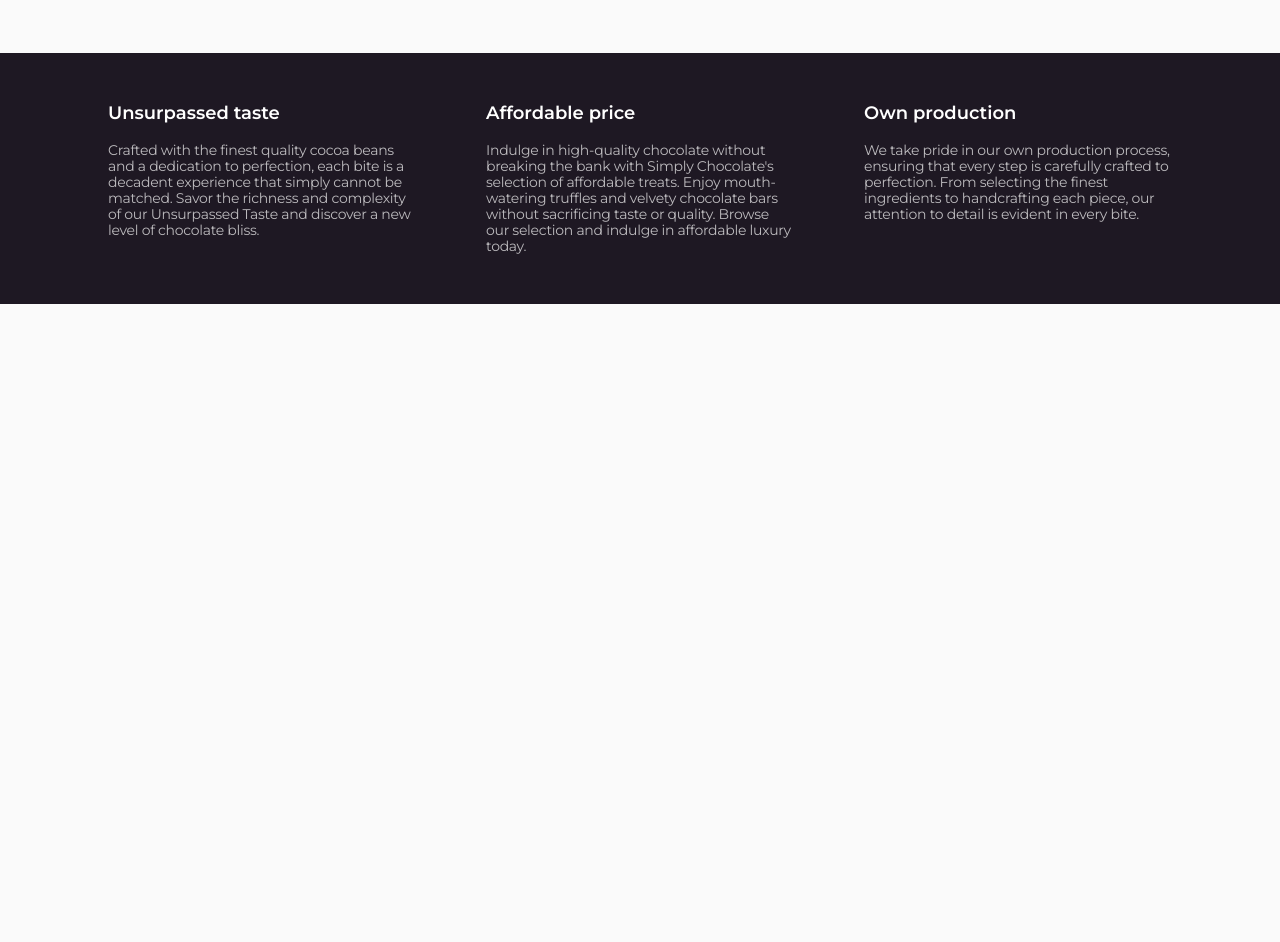
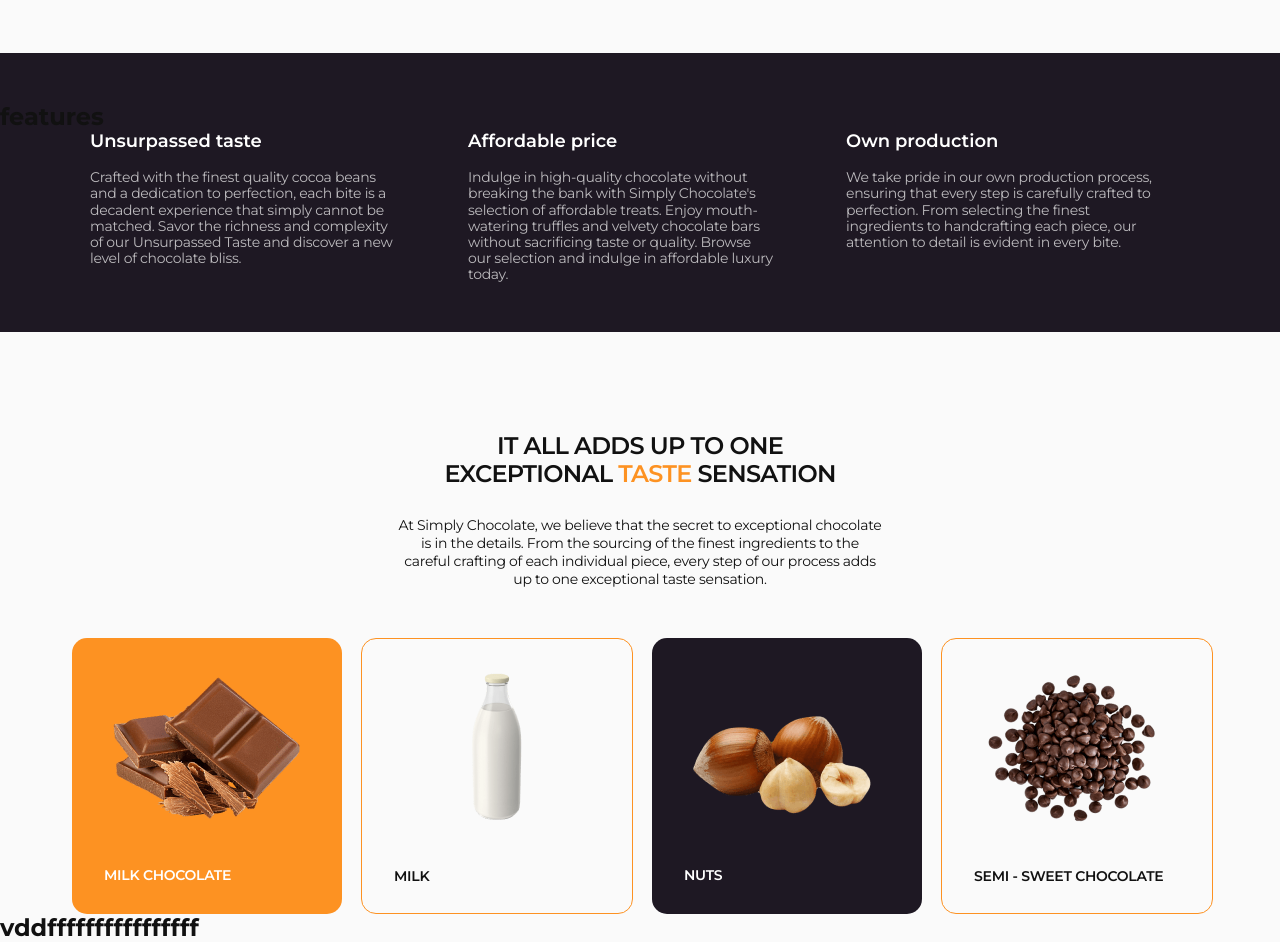
Before and after one commit to Volodymyr-Vozniuk/Chocolate-f113, a plain HTML site: page index.html in a window 1280 px wide. Shown: the part 700-1642 px from the top of the page. Before the commit the page ends 1104 px from the top, so only its background shows below. Drawn offline with nearby package versions, Linux system fonts and the light colour scheme.

Commit message:
add section ingredients

```diff
--- a/css/styles.css
+++ b/css/styles.css
@@ -26,6 +26,12 @@
 }
 image {
   display: block;
+}
+
+.container {
+  width: 1136px;
+  margin: 0 auto;
+  padding: 0 32px;
 }
 
 .header-logo {
@@ -60,7 +66,8 @@
 .header-nav {
   display: flex;
   align-items: center;
-  padding: 28px 32px;
+  padding: 28px 0;
+  width: 1136px;
 }
 
 .header-sicial-list,
@@ -75,7 +82,7 @@
 .hero-section {
   background: #1e1823;
   border-radius: 30px;
-  padding: 375px 72px 46px 72px;
+  padding: 381px 72px 40px 72px;
 }
 
 .hero-title {
@@ -128,20 +135,30 @@
 }
 
 .hero-main {
+  width: 1056px;
   display: flex;
   flex-direction: column;
 }
 
 /* -----features-section----- */
 
+.visually-hidden {
+  position: absolute;
+  width: 1px;
+  height: 1px;
+  margin: -1px;
+  border: 0;
+  padding: 0;
+}
+
 .features-section {
   background: #1e1823;
-  margin: 72px 0 100px 0;
-  padding: 50px;
+  margin-top: 72px;
+  padding: 50px 0;
 }
 
 .features-container {
-  display: flex;
+  width: 1100px;
 }
 
 .features-list {
@@ -167,3 +184,69 @@
   max-width: 308px;
   width: calc((100% - 140px) / 3);
 }
+
+/* ------------ingredients-------- */
+
+.ingredients- section {
+}
+
+.ingredients-title {
+  font-weight: 600;
+  font-size: 24px;
+  line-height: 1.16;
+  letter-spacing: -0.03em;
+  text-transform: uppercase;
+  text-align: center;
+  color: #111;
+  width: 411px;
+  margin: 100px auto 28px;
+}
+
+.ingredients-title-orange {
+  color: #fd9222;
+}
+.ingredients-paragraph {
+  font-weight: 400;
+  font-size: 14px;
+  line-height: 1.28571;
+  letter-spacing: -0.02em;
+  text-align: center;
+  color: #111;
+  width: 486px;
+  margin: 0 auto 50px;
+}
+
+.ingredients-list {
+  display: flex;
+  gap: 19px;
+}
+
+.ingredients-item {
+  border: 1px solid #fd9222;
+  border-radius: 15px;
+  padding: 28px 32px;
+}
+
+.ingredients-item-choco {
+  border: none;
+  background: #fd9222;
+}
+
+.ingredients-item-nuts {
+  border: none;
+  background: #1e1823;
+}
+
+.name-ingredients {
+  font-weight: 600;
+  font-size: 14px;
+  line-height: 1.28571;
+  letter-spacing: -0.02em;
+  text-transform: uppercase;
+  color: #111;
+  margin-top: 36px;
+}
+
+.name-ingr-color-white {
+  color: #fff;
+}
--- a/index.html
+++ b/index.html
@@ -22,7 +22,7 @@
 
   <body>
     <header>
-      <div>
+      <div class="container">
         <nav class="header-nav">
           <a class="header-logo" href="./index.html"
             ><span class="header-logo-italic">SIMPLY</span>CHOCOLATE
@@ -64,7 +64,7 @@
 
     <main>
       <section class="hero-section">
-        <div class="hero-main">
+        <div class="container hero-main">
           <h1 class="hero-title">
             Treat yourself or a loved one to our finest ingredients for a moment
             of pure delight!
@@ -78,10 +78,11 @@
       </section>
 
       <section class="features-section">
-        <div class="features-container">
+        <h2 class=".visually-hidden">features</h2>
+        <div class="container features-container">
           <ul class="features-list">
             <li class="features-item">
-              <h2 class="features-title">Unsurpassed taste</h2>
+              <h3 class="features-title">Unsurpassed taste</h3>
               <p class="features-desc">
                 Crafted with the finest quality cocoa beans and a dedication to
                 perfection, each bite is a decadent experience that simply
@@ -90,7 +91,7 @@
               </p>
             </li>
             <li class="features-item">
-              <h2 class="features-title">Affordable price</h2>
+              <h3 class="features-title">Affordable price</h3>
               <p class="features-desc">
                 Indulge in high-quality chocolate without breaking the bank with
                 Simply Chocolate's selection of affordable treats. Enjoy
@@ -100,7 +101,7 @@
               </p>
             </li>
             <li class="features-item">
-              <h2 class="features-title">Own production</h2>
+              <h3 class="features-title">Own production</h3>
               <p class="features-desc">
                 We take pride in our own production process, ensuring that every
                 step is carefully crafted to perfection. From selecting the
@@ -111,6 +112,65 @@
           </ul>
         </div>
       </section>
+
+      <section class="ingredients- section">
+        <h3 class="ingredients-title">
+          IT ALL ADDS UP TO ONE EXCEPTIONAL
+          <span class="ingredients-title-orange">TASTE</span> SENSATION
+        </h3>
+        <p class="ingredients-paragraph">
+          At Simply Chocolate, we believe that the secret to exceptional
+          chocolate is in the details. From the sourcing of the finest
+          ingredients to the careful crafting of each individual piece, every
+          step of our process adds up to one exceptional taste sensation.
+        </p>
+        <div class="container">
+          <ul class="ingredients-list">
+            <li class="ingredients-item-choco ingredients-item">
+              <img
+                src="./images/pieces of chocolate.png"
+                alt="pieces of chocolate"
+                width="206"
+                height="160"
+              />
+              <h2 class="name-ingr-color-white name-ingredients">
+                mILK CHOCOLATE
+              </h2>
+            </li>
+            <li class="ingredients-item">
+              <img
+                src="./images/a bottle of milk.png"
+                alt="a bottle of milk"
+                width="206"
+                height="160"
+              />
+              <h2 class="name-ingredients">Milk</h2>
+            </li>
+            <li class="ingredients-item-nuts ingredients-item">
+              <img
+                src="./images/hazelnut.png"
+                alt="hazelnut"
+                width="206"
+                height="160"
+              />
+              <h2 class="name-ingr-color-white name-ingredients">nuts</h2>
+            </li>
+            <li class="ingredients-item">
+              <img
+                src="./images/semi-sweet chocolate.png"
+                alt="semi-sweet chocolate"
+                width="206"
+                height="160"
+              />
+              <h2 class="name-ingredients">sEMI - SWEET CHOCOLATE</h2>
+            </li>
+          </ul>
+        </div>
+      </section>
+
+      <section>
+        <h2>vddffffffffffffffff</h2>
+      </section>
     </main>
 
     <fotter></fotter>
```
Also changed, not shown: images/a bottle of milk.png (added), images/hazelnut.png (added), images/pieces of chocolate.png (added), images/semi-sweet chocolate.png (added).
